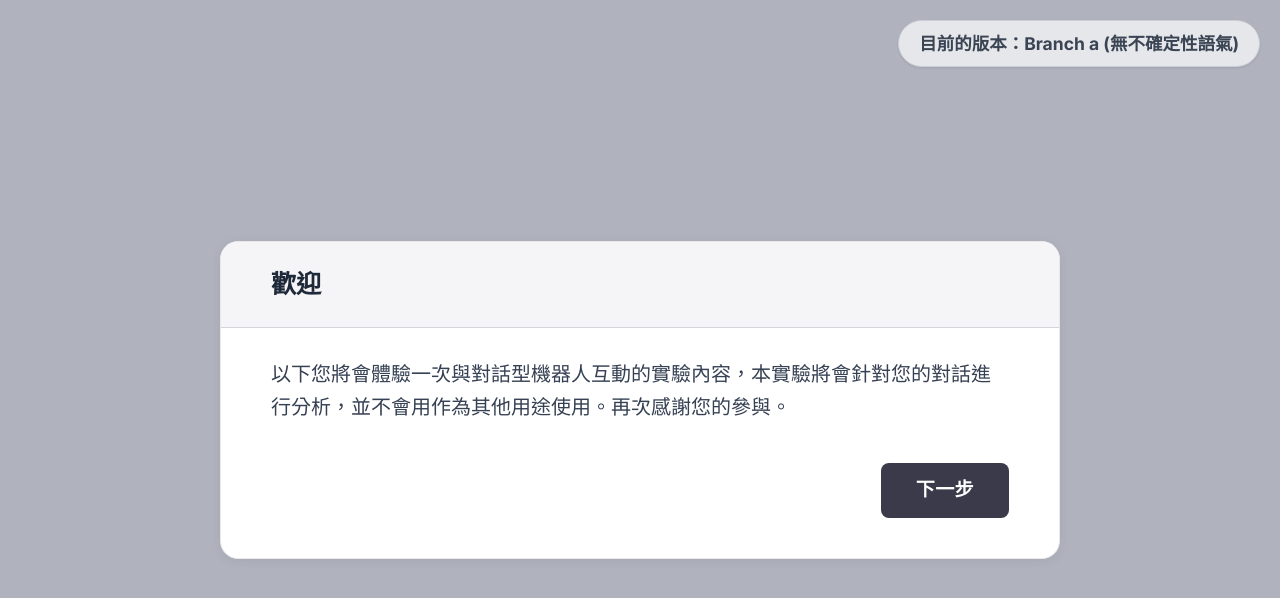
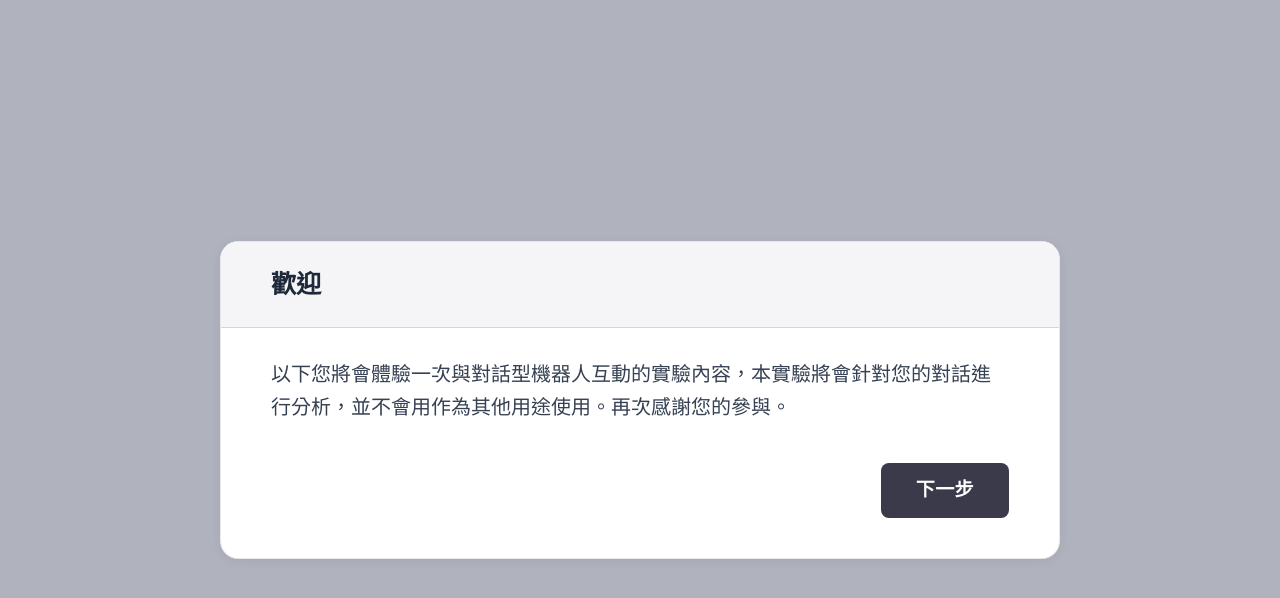
Before and after one commit to mlin0310/hr-experiment, a React (Vite) app: page / in a window 1280 px wide. Shown: the top 598 px of the page. Built offline with nearby package versions, Linux system fonts and the light colour scheme.

Commit message:
Remove branch/tone category badge from UI

```diff
--- a/src/App.jsx
+++ b/src/App.jsx
@@ -287,10 +287,7 @@ export default function App() {
 
   return (
     <div className="min-h-screen flex items-center justify-center p-4 relative">
-      <div className="fixed top-4 right-4 bg-gray-100 text-gray-800 px-4 py-2 rounded-full text-sm font-bold shadow opacity-80 pointer-events-none z-50 border border-gray-300">
-        目前的版本：Branch a (無不確定性語氣)
-      </div>
-      <div className="w-full animate-fade-in-up">
+<div className="w-full animate-fade-in-up">
         {renderScreen()}
       </div>
     </div>
```
